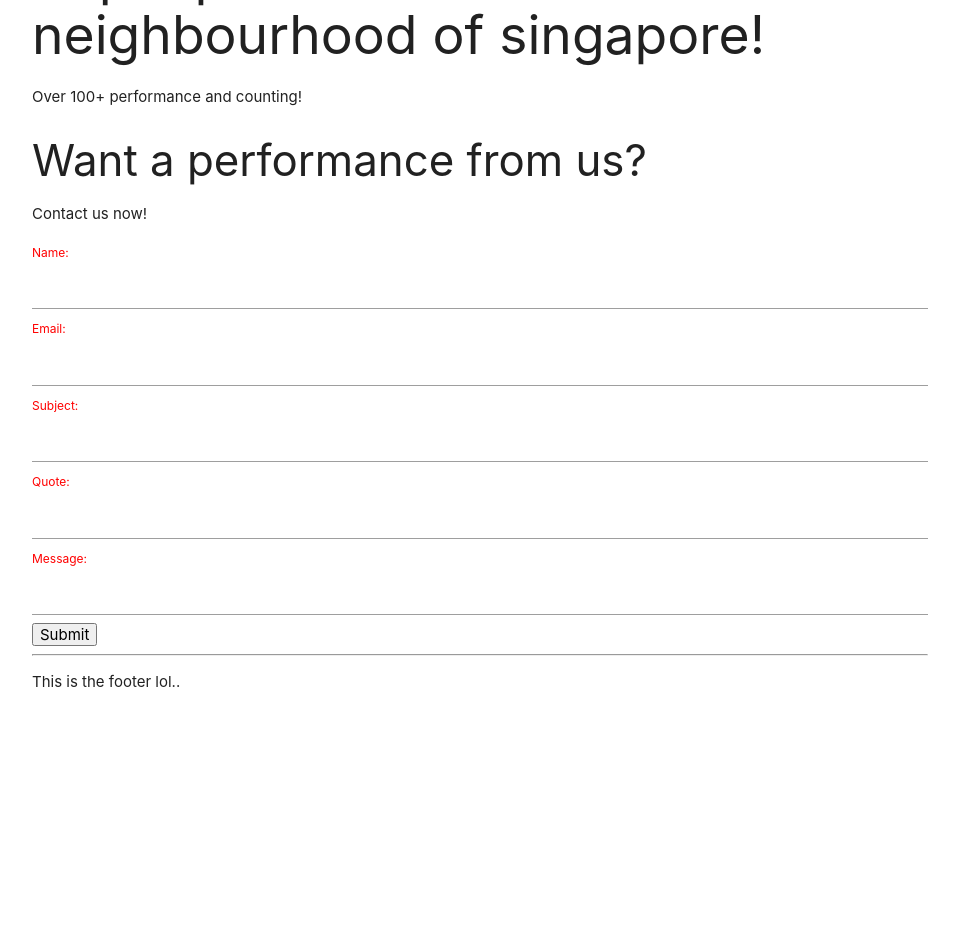
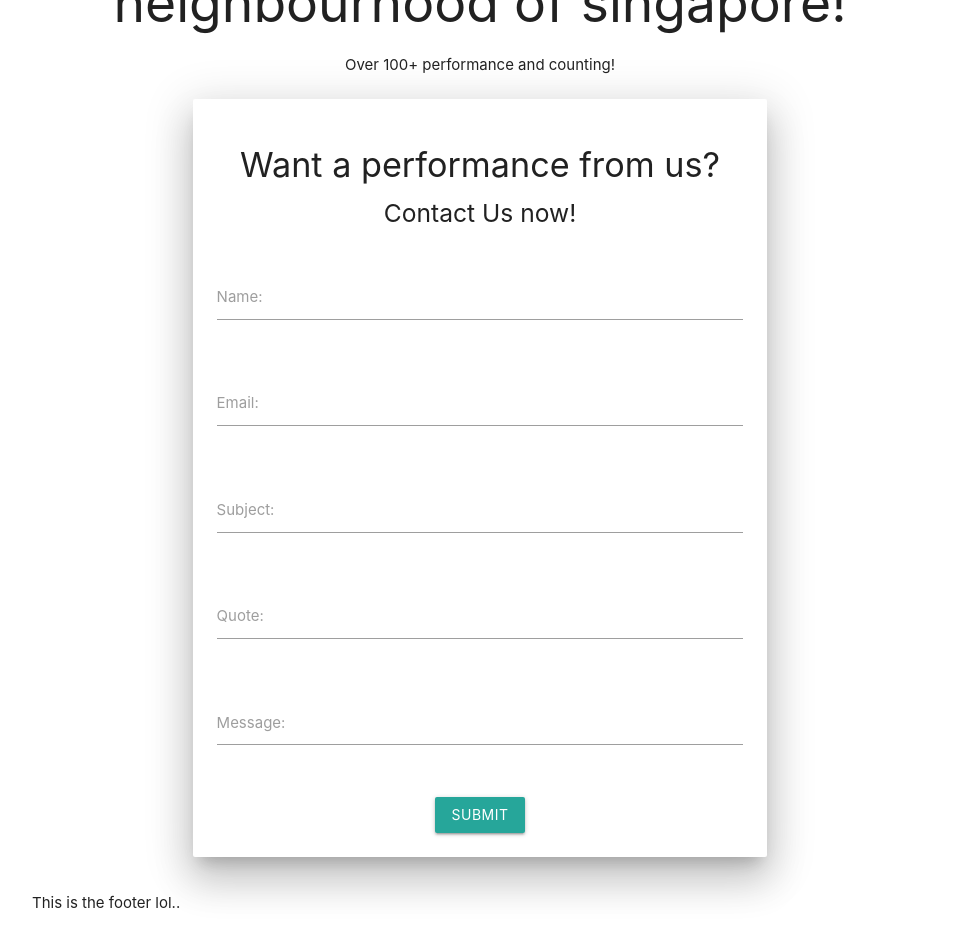
Before and after one commit to saywandeusher/Project-4-WWBB, a React app in the folder wwbb/: page / in a window 1280 px wide. Shown: the part 360-1289 px from the top of the page, without its empty margins (160-1119 px from the left). Before the commit the page ends 1069 px from the top, so only its background shows below. Built offline with nearby package versions, Linux system fonts and the light colour scheme.

Commit message:
forms styling ver 1

```diff
--- a/wwbb/public/index.html
+++ b/wwbb/public/index.html
@@ -2,6 +2,7 @@
 <html>
 <head>
   <meta charset="utf-8" />
+  <link rel="stylesheet" href="styles.css">
   <!--Import Google Icon Font-->
   <link href="https://fonts.googleapis.com/icon?family=Material+Icons" rel="stylesheet">
   <!--Import materialize.css-->
--- /dev/null
+++ b/wwbb/public/styles.css
@@ -0,0 +1,24 @@
+body {
+  display: flex;
+  min-height: 100vh;
+  height: 100%;
+  width: 100%;
+  flex-direction: column;
+}
+
+main {
+  flex: 1 0 auto;
+}
+
+header {
+  margin: 2% 8%;
+
+}
+
+.brand-logo ,.material-icons {
+  position: fixed;
+}
+
+.main-content {
+  text-align: center;
+}
--- a/wwbb/src/App.js
+++ b/wwbb/src/App.js
@@ -16,8 +16,9 @@ class App extends React.Component{
   render() {
     return (
       <Router>
-        <div className="container">
-          <div className="nav-container">
+        <div className="container-fluid">
+        <header>
+          <div className="sticky-nav">
 
             <a href="/" className="brand-logo">WWBB</a>
 
@@ -38,19 +39,22 @@ class App extends React.Component{
               <a href="#" data-target="slide-out" className="sidenav-trigger right"><i className="material-icons">menu</i></a>
 
           </div>
+          </header>
 
-            <hr />
-
+          <main>
+            <div className="container">
             <Route exact path="/" component={Home} />
             <Route path="/about" component={About} />
             <Route path="/media" component={Media} />
             <Route path="/contact" component={Contact} />
+            </div>
+          </main>
 
-            <hr />
-
-            <div className="footer">
+          <footer>
+            <div className="container">
               <p>This is the footer lol..</p>
             </div>
+          </footer>
         </div>
       </Router>
     );
--- a/wwbb/src/components/form.jsx
+++ b/wwbb/src/components/form.jsx
@@ -1,10 +1,4 @@
 import React from 'react'
-
-const styles = {
-  labels: {
-    color: 'red'
-  }
-}
 
 export default class Form extends React.Component {
   constructor() {
@@ -36,26 +30,46 @@ handleClick = (event) => {
 
 render() {
   return (
-    <div className="Form" onSubmit={this.handleClick}>
-      <form>
-        <label style={styles.labels} >Name:</label>
-        <input name="name" type="text" value={this.state.name} onChange={this.changeHandler}/>
-        <br />
-        <label style={styles.labels} >Email:</label>
-        <input name="email" type="text" value={this.state.email} onChange={this.changeHandler}/>
-        <br />
-        <label style={styles.labels} >Subject:</label>
-        <input name="subject" type="text" value={this.state.subject} onChange={this.changeHandler}/>
-        <br />
-        <label style={styles.labels} >Quote:</label>
-        <input name="quote" type="text" value={this.state.quote} onChange={this.changeHandler}/>
-        <br />
-        <label style={styles.labels} >Message:</label>
-        <input name="message" type="text" value={this.state.message} onChange={this.changeHandler}/>
-        <br />
-        <input type="submit" value="Submit" />
-        </form>
-    </div>
+    <div className="row">
+    <div class="col s12 m4 l2"></div>
+    <div className="col s12 m4 l8">
+    <div className="card-panel z-depth-5">
+      <form onSubmit={this.handleClick}>
+
+        <h4>Want a performance from us?</h4>
+        <h5>Contact Us now!</h5><br />
+
+        <div className="input-field">
+          <label className="active" >Name:</label>
+          <input name="name" type="text" value={this.state.name} onChange={this.changeHandler}/>
+        </div><br />
+
+        <div className="input-field">
+          <label className="active" >Email:</label>
+          <input name="email" type="email" value={this.state.email} onChange={this.changeHandler} className="validate" />
+        </div><br />
+
+        <div className="input-field">
+          <label className="active" >Subject:</label>
+          <input name="subject" type="text" value={this.state.subject} onChange={this.changeHandler}/>
+        </div> <br />
+
+        <div className="input-field">
+          <label className="active" >Quote:</label>
+          <input name="quote" type="text" value={this.state.quote} onChange={this.changeHandler}/>
+        </div><br />
+
+        <div className="input-field">
+          <label className="active" >Message:</label>
+          <textarea name="message" type="textarea" value={this.state.message} onChange={this.changeHandler} className="materialize-textarea" ></textarea>
+        </div><br />
+
+        <input type="submit" value="Submit" className="btn"/>
+      </form>
+      </div>
+      </div>
+      <div class="col s12 m4 l2"></div>
+      </div>
   );
 }
 }
--- a/wwbb/src/views/About.js
+++ b/wwbb/src/views/About.js
@@ -5,7 +5,7 @@ export default class About extends React.Component {
 
   render() {
     return (
-      <div id="About" className= "about-content">
+      <div id="about" className= "main-content">
 
         <div className="about-content-1">
           <h1>About Us</h1>
--- a/wwbb/src/views/Contact.js
+++ b/wwbb/src/views/Contact.js
@@ -5,9 +5,7 @@ export default class Contact extends React.Component {
 
   render() {
     return (
-      <div className="Contact">
-        <h1>Contact us</h1>
-        <h3>Looking for a performance?</h3>
+      <div id="contact" className="main-content">
         <Form />
       </div>
     );
--- a/wwbb/src/views/Home.js
+++ b/wwbb/src/views/Home.js
@@ -5,7 +5,7 @@ export default class Home extends React.Component {
 
   render() {
     return (
-      <div id="Home" className="home-content">
+      <div id="home" className="main-content">
 
         <div className="home-content-1">
           <h1>Singapore's Best Entertainment Dance Crew</h1>
@@ -17,8 +17,6 @@ export default class Home extends React.Component {
         </div>
 
         <div className="home-content-2">
-          <h3>Want a performance from us?</h3>
-          <p>Contact us now!</p>
           <Form />
         </div>
 
--- a/wwbb/src/views/Media.js
+++ b/wwbb/src/views/Media.js
@@ -5,7 +5,7 @@ export default class Media extends React.Component {
 
   render() {
     return (
-      <div id="media" className="media-content">
+      <div id="media" className="main-content">
 
         <div className="media-content-1">
           <h1>Media</h1>
@@ -17,8 +17,6 @@ export default class Media extends React.Component {
         </div>
 
         <div className="media-content-3">
-          <h3>Like what we do?</h3>
-          <p>Contact us now!</p>
           <Form />
         </div>
 
```
Also changed, not shown: wwbb/src/styles/forms.css (added).
